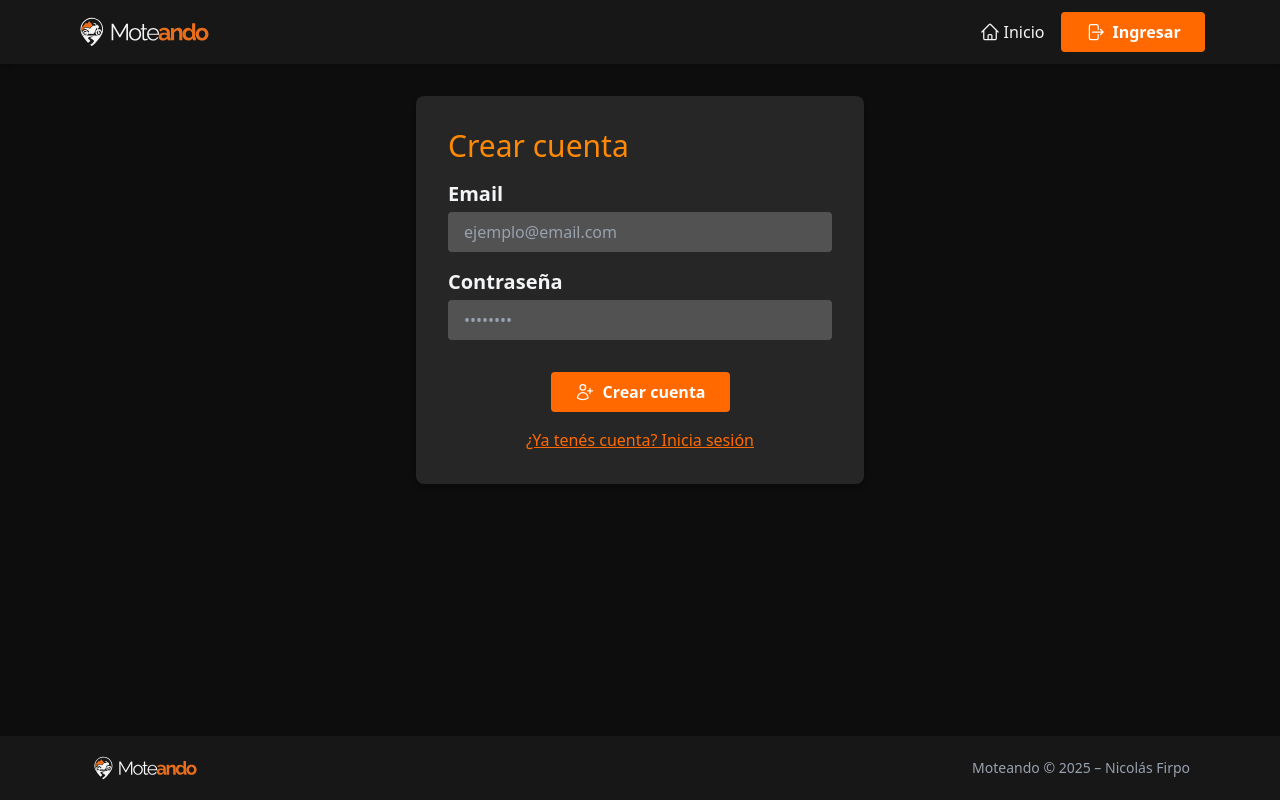
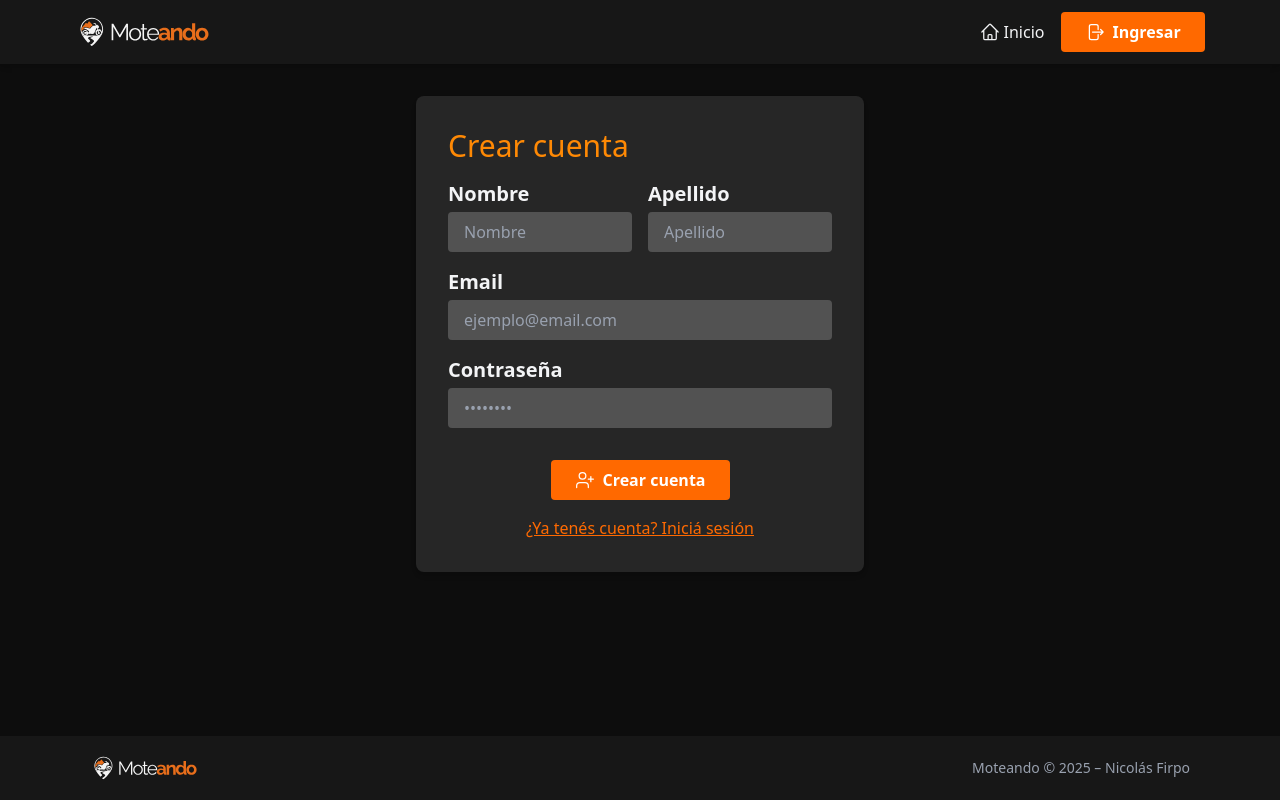
Before and after one commit to niknef/Moteando-Vue, a Vue app: page /register in a window 1280 px wide. Built offline with nearby package versions, Linux system fonts and the light colour scheme; no server answers.

Commit message:
refactor register

```diff
--- a/src/pages/Register.vue
+++ b/src/pages/Register.vue
@@ -1,61 +1,62 @@
-<script>
-//componente de registro
+<script setup>
+/* ────────── imports ────────── */
+import { ref, reactive } from 'vue'
+import { useRouter } from 'vue-router'
+import BaseHeading1   from '@/components/ui/BaseHeading1.vue'
+import BaseButton     from '@/components/ui/BaseButton.vue'
+import BaseInput      from '@/components/ui/BaseInput.vue'
+import BaseLabel      from '@/components/ui/BaseLabel.vue'
+import Loader         from '@/components/ui/Loader.vue'
+import BaseAlert      from '@/components/ui/BaseAlert.vue'
+import { register }   from '@/services/auth'
+import IconLucide from '@/components/ui/IconLucide.vue'
 
-import BaseHeading1 from '@/components/ui/BaseHeading1.vue' // h1
-import BaseButton from '@/components/ui/BaseButton.vue' // Botón
-import BaseInput from '@/components/ui/BaseInput.vue' // Input
-import BaseLabel from '@/components/ui/BaseLabel.vue' // Label
-import Loader from '@/components/ui/Loader.vue' // Loader
-import { register } from '@/services/auth' // Importo el método register para registrar un nuevo usuario
-import { UserPlusIcon } from '@heroicons/vue/24/outline' // Icono de usuario
-import BaseAlert from '../components/ui/BaseAlert.vue' // Importo el componente de alerta
+defineOptions({ name: 'Register' })   // opcional para DevTools
 
-export default {
-  name: 'Register',
-  components: {
-    BaseHeading1,
-    BaseButton,
-    BaseInput,
-    BaseLabel,
-    Loader,
-    UserPlusIcon,
-    BaseAlert
-  },
-  data() {
-    return {
-      user: {
-        email: '',
-        password: ''
-      },
-      error: null,
-      loading: false
+/* ────────── estado reactivo ────────── */
+const user = reactive({
+  firstName : '',
+  lastName  : '',
+  email     : '',
+  password  : ''
+})
+const error   = ref(null)
+const loading = ref(false)
+
+/* ────────── router ────────── */
+const router = useRouter()
+
+/* ────────── helpers ────────── */
+function validate () {
+  if (!user.firstName.trim() || !user.lastName.trim()) {
+    error.value = 'Completá nombre y apellido.'
+    return false
   }
-  },
-  methods: {
-    async handleSubmit() {
-      this.error = null
-      this.loading = true
-
-      try {
-        await register(this.user.email, this.user.password) // Llamo al método register para registrar un nuevo usuario
-        this.$router.push('/') // Redirijo al usuario a la página de inicio
-      } catch (error) {
-        const msg = error.message
-
-        // manejo personalizado de errores
-        if (msg.includes('User already registered')) {
-          this.error = 'Ese correo ya está registrado. Intenta con otro.'
-        } else if (msg.includes('Password should be at least 6 characters')) {
-          this.error = 'La contraseña debe tener al menos 6 caracteres.'
-        } else {
-          this.error = 'Ocurrió un error inesperado. Intentalo de nuevo.'
+  return true
 }
 
-        console.error('[Register handleSubmit] Error:', msg)
+/* ────────── submit ────────── */
+async function handleSubmit () {
+  error.value   = null
+  if (!validate()) return
+
+  loading.value = true
+  try {
+    const { firstName, lastName, email, password } = user
+    await register(email, password, firstName, lastName)
+    router.push('/map')                       // nueva home
+  } catch (err) {
+    const msg = err.message
+    if (msg.includes('User already registered')) {
+      error.value = 'Ese correo ya está registrado. Intenta con otro.'
+    } else if (msg.includes('Password should be at least 6 characters')) {
+      error.value = 'La contraseña debe tener al menos 6 caracteres.'
+    } else {
+      error.value = 'Ocurrió un error inesperado. Intentalo de nuevo.'
+    }
+    console.error('[Register] ', msg)
   } finally {
-        this.loading = false
-      }
-    }
+    loading.value = false
   }
 }
 </script>
@@ -65,46 +66,67 @@ export default {
     <BaseHeading1>Crear cuenta</BaseHeading1>
 
     <form @submit.prevent="handleSubmit" class="flex flex-col gap-4 mt-4">
+      <!-- Nombre & Apellido -->
+      <div class="grid grid-cols-1 sm:grid-cols-2 gap-4">
+        <div>
+          <BaseLabel for="firstName">Nombre</BaseLabel>
+          <BaseInput v-model="user.firstName"
+                     id="firstName"
+                     autocomplete="given-name"
+                      placeholder="Nombre"
+                     required />
+        </div>
+        <div>
+          <BaseLabel for="lastName">Apellido</BaseLabel>
+          <BaseInput v-model="user.lastName"
+                     id="lastName"
+                     autocomplete="family-name"
+                     placeholder="Apellido"
+                     required />
+        </div>
+      </div>
+
+      <!-- Email -->
       <div>
         <BaseLabel for="email">Email</BaseLabel>
-        <BaseInput
-          v-model="user.email"
+        <BaseInput v-model="user.email"
                    id="email"
                    type="email"
                    placeholder="ejemplo@email.com"
-          required
-        />
+                   autocomplete="email"
+                   required />
       </div>
 
+      <!-- Password -->
       <div>
         <BaseLabel for="password">Contraseña</BaseLabel>
-        <BaseInput
-          v-model="user.password"
+        <BaseInput v-model="user.password"
                    id="password"
                    type="password"
                    placeholder="••••••••"
-          required
-        />
+                   autocomplete="new-password"
+                   minlength="6"
+                   required />
       </div>
 
+      <!-- Submit -->
       <div class="flex items-center justify-center mt-4">
         <BaseButton type="orange" htmlType="submit" :disabled="loading">
           <template #icon>
            <Loader v-if="loading" class="w-5 h-5 border-2" />
-            <UserPlusIcon v-else class="w-5 h-5" />
+        <IconLucide v-else name="UserPlus" :size="20" class="text-white" />
          </template>
-          {{ loading ? 'Creando cuenta...' : 'Crear cuenta' }}
+          {{ loading ? 'Creando cuenta…' : 'Crear cuenta' }}
         </BaseButton>
       </div>
 
-      <router-link
-        to="/login"
-        class="text-orange-500 underline text-center hover:text-orange-600"
-      >
-        ¿Ya tenés cuenta? Inicia sesión
+      <!-- Link a login -->
+      <router-link to="/login"
+                   class="text-orange-500 underline text-center hover:text-orange-600">
+        ¿Ya tenés cuenta? Iniciá sesión
       </router-link>
 
-
+      <!-- Error global -->
       <BaseAlert :message="error" type="error" />
     </form>
   </section>
--- a/src/services/auth.js
+++ b/src/services/auth.js
@@ -64,35 +64,34 @@ async function loadCurrentUserProfile() {
 }
 
 /**
- * Registra un nuevo usuario con email y password.
- * También crea un perfil asociado en la base de datos.
- *
- * @param {string} email - Correo electrónico del usuario.
- * @param {string} password - Contraseña del usuario.
- * @returns {Promise} - Objeto del usuario creado.
+ * Registra usuario y crea perfil extendido
+ * @param {string} email
+ * @param {string} password
+ * @param {string} firstName
+ * @param {string} lastName
  */
-export async function register(email, password) {
+export async function register (email, password, firstName, lastName) {
   const { data, error } = await supabase.auth.signUp({ email, password })
+  if (error) throw error
 
-  if (error) {
-    console.error('[auth.js register] Error al registrarse:', error)
-    throw error
+  // perfil extendido
+  try {
+    await addUserProfile({
+      id         : data.user.id,
+      email,
+      first_name : firstName,
+      last_name  : lastName
+    })
+  } catch (err) {
+    console.error('[auth register] Error al crear perfil:', err)
   }
 
-  // Creamos el perfil del usuario
-  try {
-    await addUserProfile({
-      id: data.user.id,
-      email
-    })
-  } catch (error) {
-    console.error('[auth.js register] Error al crear el perfil del usuario:', error)
-  }
-
-  // Actualizamos los datos del usuario, y notificamos a los observers.
+  // actualizar cache local (incluye nombres)
   updateUser({
-    id: data.user.id,
-    email: data.user.email
+    id         : data.user.id,
+    email      : data.user.email,
+    first_name : firstName,
+    last_name  : lastName
   })
 
   return data.user
```
Also changed, not shown: datos.txt. Lines whose indentation alone changed are shown as unchanged.
